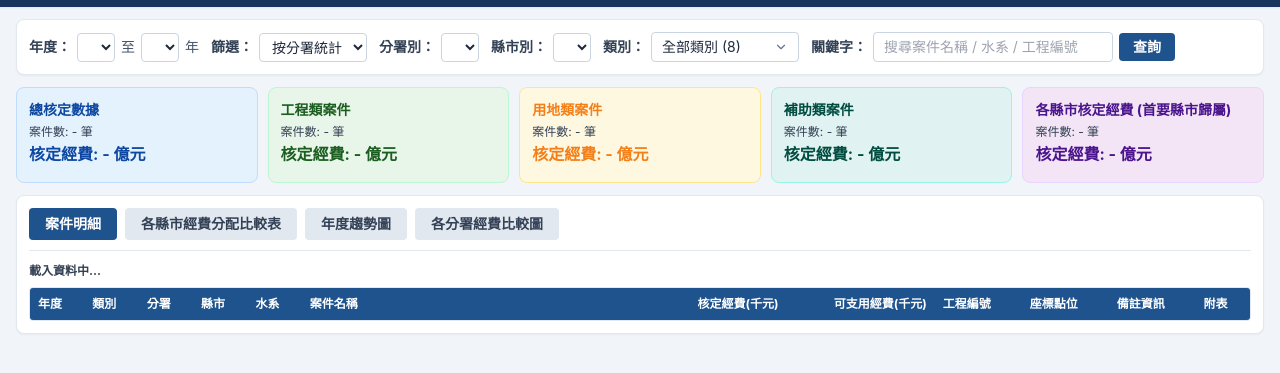
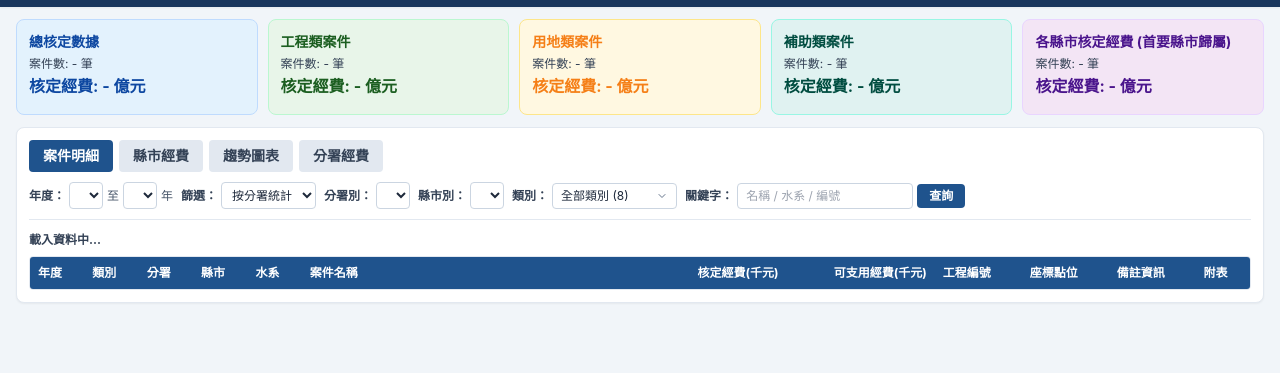
Before and after one commit to scala27/historical_projects, a plain HTML site: page index.html in a window 1280 px wide. Shown: the part 45-418 px from the top of the page. Drawn offline with nearby package versions, Linux system fonts and the light colour scheme; no server answers.

Commit message:
Update index.html

```diff
--- a/index.html
+++ b/index.html
@@ -121,60 +121,6 @@
 
   <main class="flex-1 max-w-[1600px] w-full mx-auto px-4 py-3 space-y-3">
 
-    <!-- 單列整合查詢條件控制列 -->
-    <section class="bg-white rounded-lg shadow-sm border border-slate-200 p-3 flex flex-wrap items-center gap-3">
-      <div class="flex items-center gap-1.5">
-        <label class="text-sm font-bold text-slate-700">年度：</label>
-        <select id="selYearStart" onchange="onYearChange()" class="border border-slate-300 rounded px-2 py-1 text-sm bg-white"></select>
-        <span class="text-sm text-slate-600">至</span>
-        <select id="selYearEnd" onchange="onYearChange()" class="border border-slate-300 rounded px-2 py-1 text-sm bg-white"></select>
-        <span class="text-sm text-slate-600">年</span>
-      </div>
-
-      <div class="flex items-center gap-1.5">
-        <label class="text-sm font-bold text-slate-700">篩選：</label>
-        <select id="selDimension" onchange="onDimensionChange()" class="border border-slate-300 rounded px-2 py-1 text-sm bg-white">
-          <option value="branch">按分署統計</option>
-          <option value="county">按縣市統計</option>
-        </select>
-      </div>
-
-      <div class="flex items-center gap-1.5">
-        <label id="lblTarget" class="text-sm font-bold text-slate-700">分署別：</label>
-        <select id="selTarget" onchange="applyFilters()" class="border border-slate-300 rounded px-2 py-1 text-sm bg-white"></select>
-      </div>
-
-      <div class="flex items-center gap-1.5">
-        <label id="lblSubFilter" class="text-sm font-bold text-slate-700">縣市別：</label>
-        <select id="selSubFilter" onchange="applyFilters()" class="border border-slate-300 rounded px-2 py-1 text-sm bg-white"></select>
-      </div>
-
-      <!-- 類別複選下拉式視窗 -->
-      <div class="flex items-center gap-1.5 relative" id="categoryDropdownWrapper">
-        <label class="text-sm font-bold text-slate-700">類別：</label>
-        <button type="button" onclick="toggleCategoryDropdown(event)" class="border border-slate-300 rounded px-2.5 py-1 text-sm bg-white hover:bg-slate-50 flex items-center justify-between gap-2 min-w-[148px]">
-          <span id="lblCategorySummary" class="truncate text-slate-800">全部類別 (8)</span>
-          <svg class="w-3.5 h-3.5 text-slate-500 shrink-0" viewBox="0 0 24 24" fill="none" stroke="currentColor" stroke-width="2" stroke-linecap="round" stroke-linejoin="round">
-            <polyline points="6 9 12 15 18 9"/>
-          </svg>
-        </button>
-
-        <div id="categoryDropdownPanel" class="hidden absolute left-0 top-full mt-1 w-56 bg-white border border-slate-300 rounded-md shadow-lg p-2 z-40 text-sm space-y-1">
-          <label class="flex items-center gap-2 px-1.5 py-1 rounded hover:bg-slate-100 font-bold text-slate-800 cursor-pointer border-b border-slate-100 pb-1.5">
-            <input type="checkbox" id="chkAll" checked onchange="toggleAllCategories(this.checked)" class="rounded text-blue-700" />
-            <span>全選</span>
-          </label>
-          <div id="categoryCheckboxes" class="max-h-60 overflow-y-auto space-y-0.5 pt-0.5"></div>
-        </div>
-      </div>
-
-      <div class="flex items-center gap-1.5 flex-1 min-w-[210px]">
-        <label class="text-sm font-bold text-slate-700">關鍵字：</label>
-        <input id="txtKeyword" type="text" onkeyup="if(event.key==='Enter') applyFilters()" placeholder="搜尋案件名稱 / 水系 / 工程編號" class="border border-slate-300 rounded px-2.5 py-1 text-sm w-full max-w-[240px]" />
-        <button onclick="applyFilters()" class="bg-[#1f538d] hover:bg-[#14375e] text-white text-sm font-bold px-3.5 py-1 rounded transition shrink-0">查詢</button>
-      </div>
-    </section>
-
     <!-- 5 張 KPI 統計卡片（可由右上角選單切換顯示/隱藏） -->
     <section id="kpiSection" class="grid grid-cols-1 sm:grid-cols-2 lg:grid-cols-5 gap-2.5">
       <div class="bg-[#e3f2fd] border border-blue-200 rounded-lg p-3">
@@ -208,13 +154,70 @@
       </div>
     </section>
 
-    <!-- 主內容頁籤容器 -->
+    <!-- 主內容頁籤與查詢條件整合容器 -->
     <section class="bg-white rounded-lg shadow-sm border border-slate-200 p-3">
-      <div class="flex flex-wrap items-center gap-2 border-b border-slate-200 pb-2.5 mb-3">
-        <button id="tabBtnDetail" onclick="switchTab('detail')" class="px-4 py-1.5 rounded text-sm font-bold bg-[#1f538d] text-white transition">案件明細</button>
-        <button id="tabBtnCounty" onclick="switchTab('county')" class="px-4 py-1.5 rounded text-sm font-bold bg-slate-200 text-slate-700 hover:bg-slate-300 transition">各縣市經費分配比較表</button>
-        <button id="tabBtnTrend" onclick="switchTab('trend')" class="px-4 py-1.5 rounded text-sm font-bold bg-slate-200 text-slate-700 hover:bg-slate-300 transition">年度趨勢圖</button>
-        <button id="tabBtnBranch" onclick="switchTab('branch')" class="px-4 py-1.5 rounded text-sm font-bold bg-slate-200 text-slate-700 hover:bg-slate-300 transition">各分署經費比較圖</button>
+      <div class="flex flex-wrap items-center justify-between gap-2.5 border-b border-slate-200 pb-2.5 mb-3">
+        <!-- 左側：4 個精簡頁籤 -->
+        <div class="flex items-center gap-1.5 shrink-0">
+          <button id="tabBtnDetail" onclick="switchTab('detail')" class="px-3.5 py-1.5 rounded text-sm font-bold bg-[#1f538d] text-white transition">案件明細</button>
+          <button id="tabBtnCounty" onclick="switchTab('county')" class="px-3.5 py-1.5 rounded text-sm font-bold bg-slate-200 text-slate-700 hover:bg-slate-300 transition">縣市經費</button>
+          <button id="tabBtnTrend" onclick="switchTab('trend')" class="px-3.5 py-1.5 rounded text-sm font-bold bg-slate-200 text-slate-700 hover:bg-slate-300 transition">趨勢圖表</button>
+          <button id="tabBtnBranch" onclick="switchTab('branch')" class="px-3.5 py-1.5 rounded text-sm font-bold bg-slate-200 text-slate-700 hover:bg-slate-300 transition">分署經費</button>
+        </div>
+
+        <!-- 右側：查詢條件控制項 -->
+        <div class="flex flex-wrap items-center gap-2 text-xs">
+          <div class="flex items-center gap-1">
+            <label class="font-bold text-slate-700">年度：</label>
+            <select id="selYearStart" onchange="onYearChange()" class="border border-slate-300 rounded px-1.5 py-1 bg-white"></select>
+            <span class="text-slate-600">至</span>
+            <select id="selYearEnd" onchange="onYearChange()" class="border border-slate-300 rounded px-1.5 py-1 bg-white"></select>
+            <span class="text-slate-600">年</span>
+          </div>
+
+          <div class="flex items-center gap-1">
+            <label class="font-bold text-slate-700">篩選：</label>
+            <select id="selDimension" onchange="onDimensionChange()" class="border border-slate-300 rounded px-1.5 py-1 bg-white">
+              <option value="branch">按分署統計</option>
+              <option value="county">按縣市統計</option>
+            </select>
+          </div>
+
+          <div class="flex items-center gap-1">
+            <label id="lblTarget" class="font-bold text-slate-700">分署別：</label>
+            <select id="selTarget" onchange="applyFilters()" class="border border-slate-300 rounded px-1.5 py-1 bg-white"></select>
+          </div>
+
+          <div class="flex items-center gap-1">
+            <label id="lblSubFilter" class="font-bold text-slate-700">縣市別：</label>
+            <select id="selSubFilter" onchange="applyFilters()" class="border border-slate-300 rounded px-1.5 py-1 bg-white"></select>
+          </div>
+
+          <!-- 類別複選下拉式視窗 -->
+          <div class="flex items-center gap-1 relative" id="categoryDropdownWrapper">
+            <label class="font-bold text-slate-700">類別：</label>
+            <button type="button" onclick="toggleCategoryDropdown(event)" class="border border-slate-300 rounded px-2 py-1 bg-white hover:bg-slate-50 flex items-center justify-between gap-1.5 min-w-[125px]">
+              <span id="lblCategorySummary" class="truncate text-slate-800">全部類別 (8)</span>
+              <svg class="w-3 h-3 text-slate-500 shrink-0" viewBox="0 0 24 24" fill="none" stroke="currentColor" stroke-width="2" stroke-linecap="round" stroke-linejoin="round">
+                <polyline points="6 9 12 15 18 9"/>
+              </svg>
+            </button>
+
+            <div id="categoryDropdownPanel" class="hidden absolute right-0 top-full mt-1 w-52 bg-white border border-slate-300 rounded-md shadow-lg p-2 z-40 text-xs space-y-1">
+              <label class="flex items-center gap-2 px-1.5 py-1 rounded hover:bg-slate-100 font-bold text-slate-800 cursor-pointer border-b border-slate-100 pb-1.5">
+                <input type="checkbox" id="chkAll" checked onchange="toggleAllCategories(this.checked)" class="rounded text-blue-700" />
+                <span>全選</span>
+              </label>
+              <div id="categoryCheckboxes" class="max-h-60 overflow-y-auto space-y-0.5 pt-0.5"></div>
+            </div>
+          </div>
+
+          <div class="flex items-center gap-1">
+            <label class="font-bold text-slate-700">關鍵字：</label>
+            <input id="txtKeyword" type="text" onkeyup="if(event.key==='Enter') applyFilters()" placeholder="名稱 / 水系 / 編號" class="border border-slate-300 rounded px-2 py-1 w-36 sm:w-44" />
+            <button onclick="applyFilters()" class="bg-[#1f538d] hover:bg-[#14375e] text-white font-bold px-3 py-1 rounded transition shrink-0">查詢</button>
+          </div>
+        </div>
       </div>
 
       <!-- 頁籤 1：案件明細 -->
@@ -244,7 +247,7 @@
         </div>
       </div>
 
-      <!-- 頁籤 2：各縣市經費分配比較表 -->
+      <!-- 頁籤 2：縣市經費 -->
       <div id="viewCounty" class="hidden">
         <div class="grid grid-cols-1 lg:grid-cols-12 gap-4">
           <div class="lg:col-span-4 border border-slate-200 rounded-lg p-2.5 bg-white">
@@ -280,7 +283,7 @@
         </div>
       </div>
 
-      <!-- 頁籤 3：年度趨勢圖 -->
+      <!-- 頁籤 3：趨勢圖表 -->
       <div id="viewTrend" class="hidden">
         <div class="flex flex-wrap items-center justify-between gap-2 mb-2">
           <span class="text-xs text-slate-600">簡報出圖工具：點擊右側按鈕可直接複製高解析度圖表至剪貼簿（於 PowerPoint 按 Ctrl+V 即可貼上）</span>
@@ -292,7 +295,7 @@
         <div id="chartTrend" class="w-full h-[500px] bg-white rounded border border-slate-200"></div>
       </div>
 
-      <!-- 頁籤 4：各分署經費比較圖 -->
+      <!-- 頁籤 4：分署經費 -->
       <div id="viewBranch" class="hidden">
         <div class="flex flex-wrap items-center justify-between gap-2 mb-2">
           <span class="text-xs text-slate-600">簡報出圖工具：點擊右側按鈕可直接複製高解析度圖表至剪貼簿（於 PowerPoint 按 Ctrl+V 即可貼上）</span>
```
